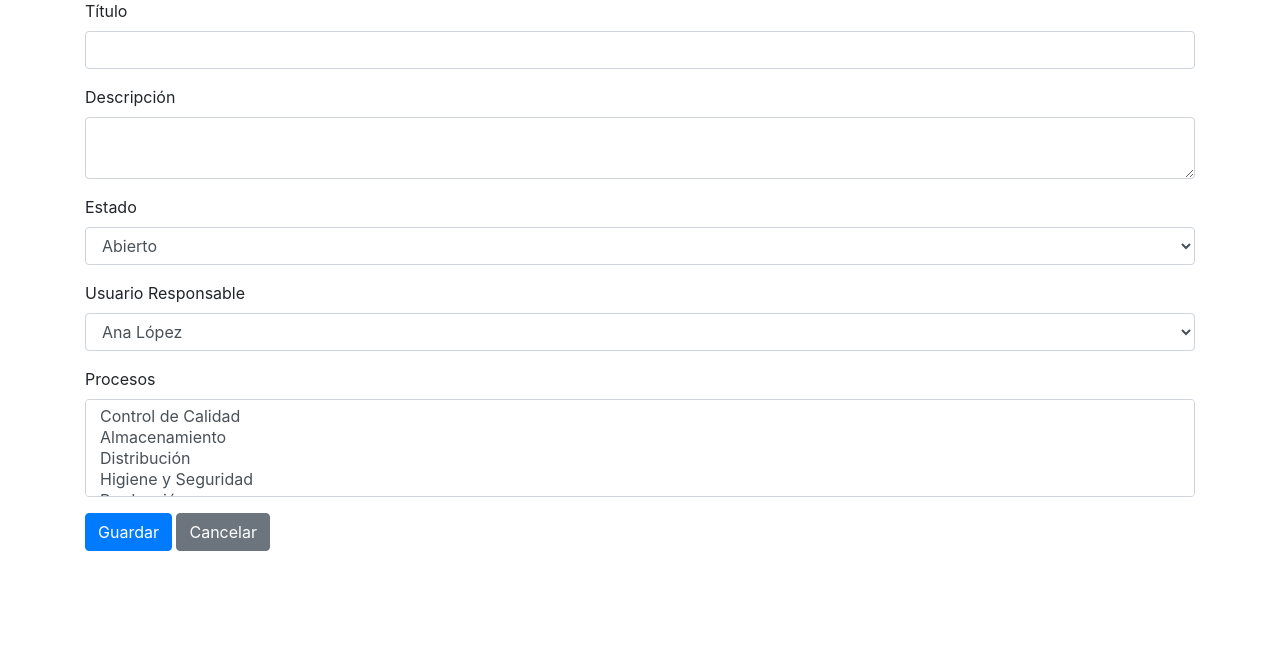
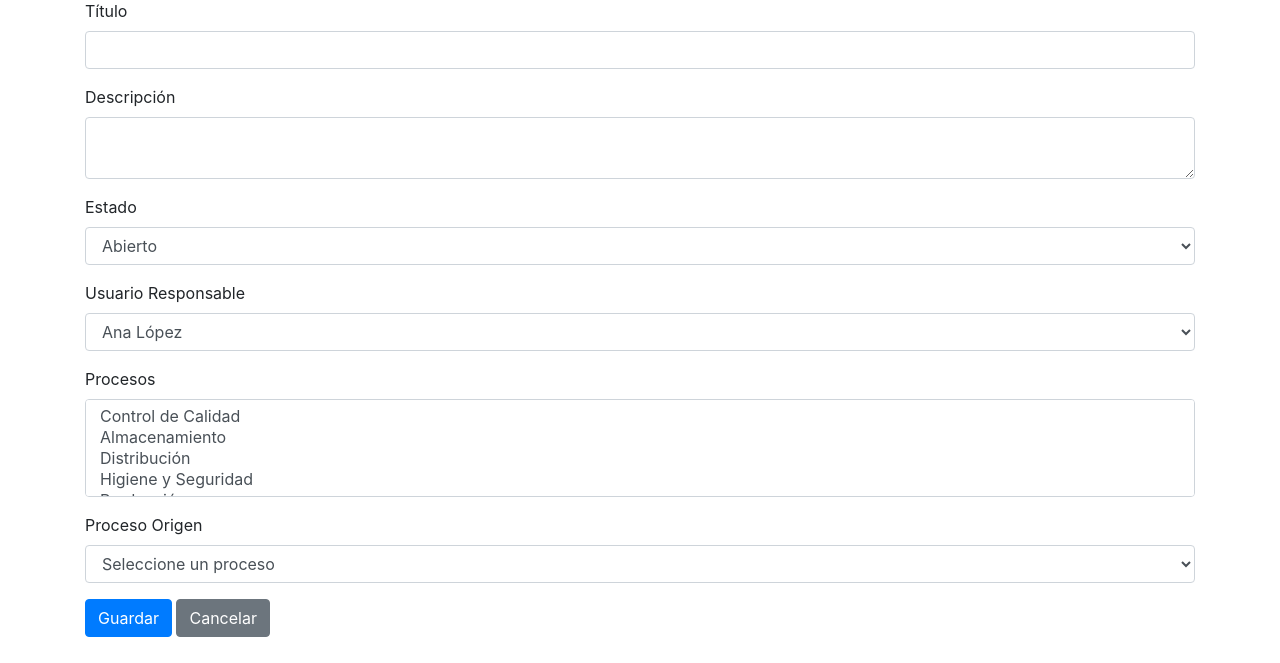
Before and after one commit to nicolasCa-sen/Pruebatecnicanovasec, a PHP site: page /index.php?action=create in a window 1280 px wide. Shown: the part 137-800 px from the top of the page. Run offline with PHP 8.4, Linux system fonts and the light colour scheme; data comes from the database, SQL or seed files in the repository; data that the repository does not hold is empty.

Commit message:
Finalizacion H-6568

```diff
--- a/controllers/HallazgoController.php
+++ b/controllers/HallazgoController.php
@@ -19,7 +19,11 @@ class HallazgoController {
     }
 
     public function index() {
-        $hallazgos = $this->model->getAll();
+
+        $id_proceso_origen = $_GET['id_proceso_origen'] ?? null;
+
+        $hallazgos = $this->model->getAll($id_proceso_origen);
+        $procesos = $this->procesoModel->getAll();
         require 'views/hallazgo/list.php';
     }
 
@@ -41,8 +45,9 @@ class HallazgoController {
         $proceso_ids = $data['procesos'] ?? [];
         $id_estado = $data['id_estado'];
         $id_usuario = $data['id_usuario'];
+        $id_proceso_origen = $data['id_proceso_origen'] ?? null;
 
-        $this->model->insert($titulo, $descripcion, $proceso_ids, $id_estado, $id_usuario);
+        $this->model->insert($titulo, $descripcion, $proceso_ids, $id_estado, $id_usuario, $id_proceso_origen);
         header('Location: index.php?entity=hallazgo&action=index');
     }
 
@@ -62,8 +67,9 @@ class HallazgoController {
         $proceso_ids = $data['procesos'] ?? [];
         $id_estado = $data['id_estado'];
         $id_usuario = $data['id_usuario'];
+            $id_proceso_origen = $data['id_proceso_origen'] ?? null;
 
-        $this->model->update($id, $titulo, $descripcion, $proceso_ids, $id_estado, $id_usuario);
+        $this->model->update($id, $titulo, $descripcion, $proceso_ids, $id_estado, $id_usuario, $id_proceso_origen);
         header('Location: index.php?entity=hallazgo&action=index');
     }
 
--- a/models/HallazgoModel.php
+++ b/models/HallazgoModel.php
@@ -9,27 +9,44 @@ class HallazgoModel {
         $this->pdo = $pdo;
     }
 
-    public function getAll() {
-        $stmt = $this->pdo->query("
-            SELECT h.*, e.nombre as estado_nombre, u.nombre as usuario_nombre
+   public function getAll($id_proceso_origen = null) {
+    $sql = "
+        SELECT h.*,
+        e.nombre as estado_nombre,
+        u.nombre as usuario_nombre,
+        p.nombre as proceso_origen_nombre
         FROM Hallazgo h
         LEFT JOIN Estado e ON h.id_estado = e.id
         LEFT JOIN Usuario u ON h.id_usuario = u.id
-        ");
+        LEFT JOIN Proceso p ON h.id_proceso_origen = p.id
+    ";
+
+    $params = [];
+
+    if ($id_proceso_origen) {
+        $sql .= " WHERE h.id_proceso_origen = ?";
+        $params[] = $id_proceso_origen;
+    }
+
+    $stmt = $this->pdo->prepare($sql);
+    $stmt->execute($params);
     $hallazgos = $stmt->fetchAll(PDO::FETCH_ASSOC);
 
     foreach ($hallazgos as &$hallazgo) {
         $hallazgo['procesos'] = $this->getProcesos($hallazgo['id']);
     }
+
     return $hallazgos;
 }
 
+
     public function getById($id) {
         $stmt = $this->pdo->prepare("
-            SELECT h.*, e.nombre as estado_nombre, u.nombre as usuario_nombre
+            SELECT h.*, e.nombre as estado_nombre, u.nombre as usuario_nombre, p.nombre as proceso_origen_nombre
             FROM Hallazgo h
             LEFT JOIN Estado e ON h.id_estado = e.id
             LEFT JOIN Usuario u ON h.id_usuario = u.id
+            LEFT JOIN Proceso p ON h.id_proceso_origen = p.id
             WHERE h.id = ?
         ");
         $stmt->execute([$id]);
@@ -41,9 +58,9 @@ class HallazgoModel {
         return $hallazgo;
     }
 
-    public function insert($titulo, $descripcion, $proceso_ids, $id_estado, $id_usuario) {
-        $stmt = $this->pdo->prepare("INSERT INTO Hallazgo (titulo, descripcion, id_estado, id_usuario) VALUES (?, ?, ?, ?)");
-        $result = $stmt->execute([$titulo, $descripcion, $id_estado, $id_usuario]);
+    public function insert($titulo, $descripcion, $proceso_ids, $id_estado, $id_usuario, $id_proceso_origen) {
+        $stmt = $this->pdo->prepare("INSERT INTO Hallazgo (titulo, descripcion, id_estado, id_usuario, id_proceso_origen) VALUES (?, ?, ?, ?, ?)");
+        $result = $stmt->execute([$titulo, $descripcion, $id_estado, $id_usuario, $id_proceso_origen]);
 
         if ($result) {
             $hallazgo_id = $this->pdo->lastInsertId();
@@ -53,9 +70,10 @@ class HallazgoModel {
         return false;
     }
 
-    public function update($id, $titulo, $descripcion, $proceso_ids, $id_estado, $id_usuario) {
-        $stmt = $this->pdo->prepare("UPDATE Hallazgo SET titulo = ?, descripcion = ?, id_estado = ?, id_usuario = ? WHERE id = ?");
-        $result = $stmt->execute([$titulo, $descripcion, $id_estado, $id_usuario, $id]);
+    public function update($id, $titulo, $descripcion, $proceso_ids, $id_estado, $id_usuario, $id_proceso_origen) {
+        $stmt = $this->pdo->prepare("UPDATE Hallazgo SET titulo = ?, descripcion = ?, id_estado = ?, id_usuario = ?, id_proceso_origen = ?
+        WHERE id = ?");
+        $result = $stmt->execute([$titulo, $descripcion, $id_estado, $id_usuario, $id_proceso_origen, $id]);
 
         if ($result) {
             $this->updateProcesos($id, $proceso_ids);
--- a/views/hallazgo/create.php
+++ b/views/hallazgo/create.php
@@ -43,6 +43,15 @@
                 <?php endforeach; ?>
             </select>
         </div>
+        <div class="form-group">
+            <label for="id_proceso_origen">Proceso Origen</label>
+            <select class="form-control" id="id_proceso_origen" name="id_proceso_origen" required>
+            <option value="">Seleccione un proceso</option>
+                <?php foreach ($procesos as $proceso): ?>
+                <option value="<?= $proceso['id'] ?>"><?= $proceso['nombre'] ?></option>
+                <?php endforeach; ?>
+            </select>
+        </div>
         <button type="submit" class="btn btn-primary">Guardar</button>
         <a href="index.php?entity=hallazgo&action=index" class="btn btn-secondary">Cancelar</a>
     </form>
--- a/views/hallazgo/show.php
+++ b/views/hallazgo/show.php
@@ -17,6 +17,7 @@
             <p class="card-text">Descripción: <?= $hallazgo['descripcion'] ?></p>
             <p class="card-text">Estado: <?= $hallazgo['estado_nombre'] ?></p>
             <p class="card-text">Usuario Responsable: <?= $hallazgo['usuario_nombre'] ?></p>
+            <p class="card-text">Proceso Origen: <?= $hallazgo['proceso_origen_nombre'] ?></p>
             <h6>Procesos Asociados:</h6>
             <ul>
                 <?php foreach ($hallazgo['procesos'] as $proceso): ?>
```
Also changed, not shown: views/hallazgo/edit.php (+11 -0 lines), views/hallazgo/list.php (+16 -0 lines). Lines whose indentation alone changed are shown as unchanged.
